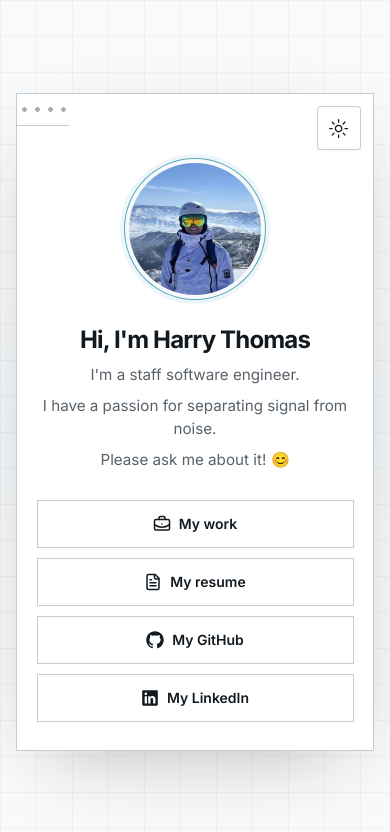
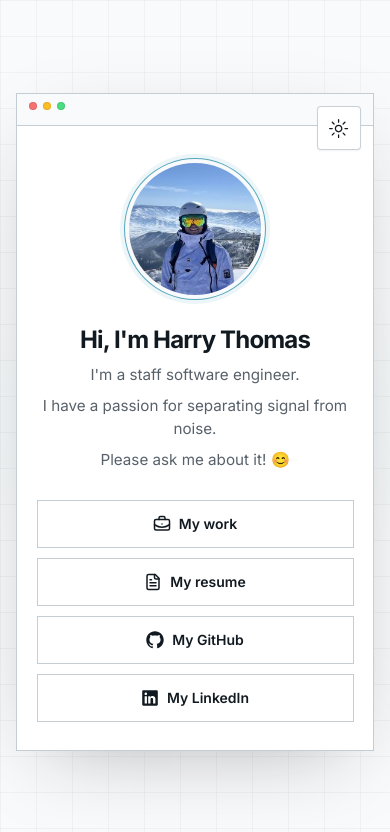
Before and after one commit to harryt04/portfolio, a Next.js app: page / in a window 390 px wide. Shown: the top 832 px of the page. Built offline with nearby package versions, Linux system fonts and the light colour scheme; no server answers.

Commit message:
fix mobile window controls

```diff
--- a/app/globals.css
+++ b/app/globals.css
@@ -92,16 +92,15 @@
 
   .portfolio-window::before {
     content: '';
-    @apply absolute inset-x-0 top-0 h-8 border-b border-border;
-    background-image: radial-gradient(
-      circle,
-      hsl(var(--muted-foreground) / 0.55) 2px,
-      transparent 2.5px
-    );
-    background-position: 14px center;
-    background-repeat: repeat-x;
-    background-size: 13px 13px;
-    clip-path: inset(0 calc(100% - 52px) 0 0);
+    @apply absolute inset-x-0 top-0 h-8 border-b border-border bg-muted/35;
+  }
+
+  .portfolio-window-controls {
+    @apply pointer-events-none absolute left-3 top-2 z-10 flex items-center gap-1.5;
+  }
+
+  .portfolio-window-controls > span {
+    @apply h-2 w-2 rounded-full border border-black/10;
   }
 
   .portfolio-action {
--- a/app/page.tsx
+++ b/app/page.tsx
@@ -43,6 +43,11 @@ export default function Home() {
         aria-labelledby="introduction-heading"
         className="portfolio-window relative w-full max-w-[27rem] px-[clamp(1.125rem,5vw,1.75rem)] pb-7 pt-16 text-center sm:pt-14"
       >
+        <div aria-hidden="true" className="portfolio-window-controls">
+          <span className="bg-red-400" />
+          <span className="bg-amber-400" />
+          <span className="bg-green-400" />
+        </div>
         <div className="absolute right-3 top-3">
           <ThemeSwitcher />
         </div>
```
